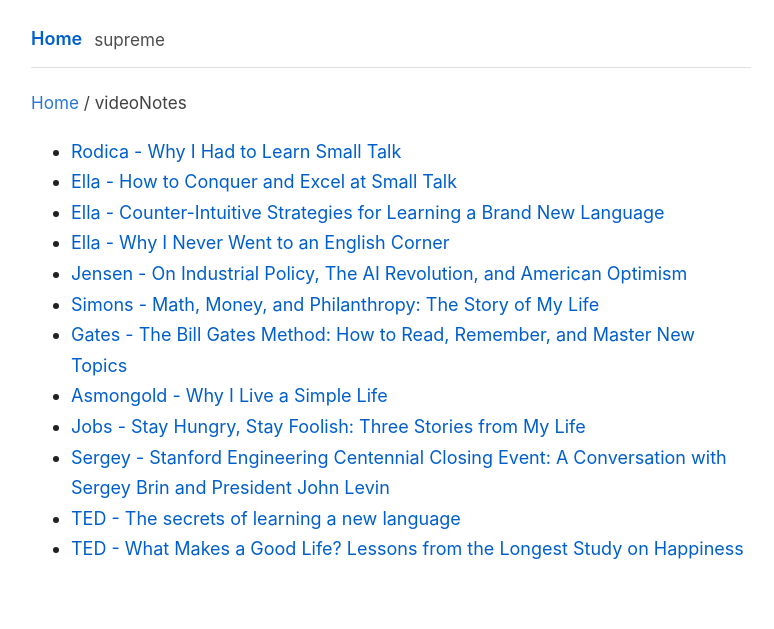
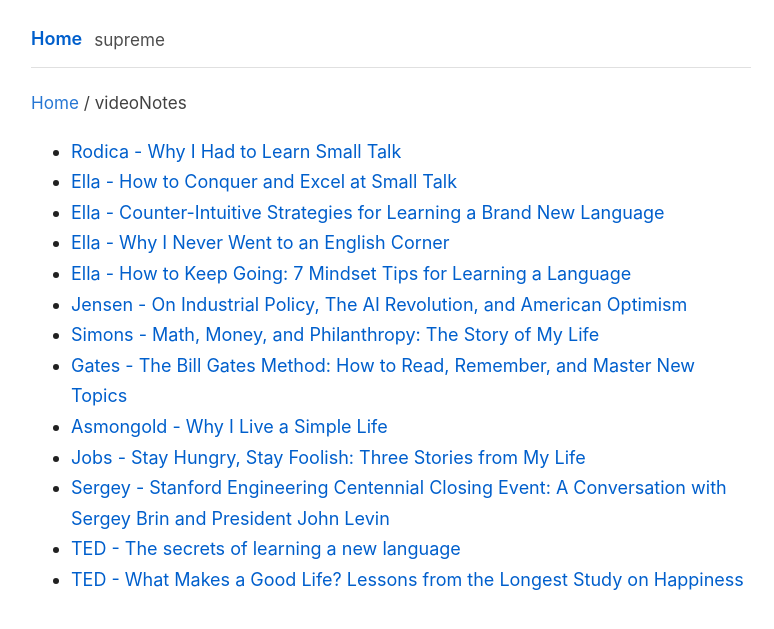
Before and after one commit to CompositeLizard/supreme, a Jekyll site: the page built from videoNotes/index.md, in a window 1280 px wide. Shown: the top 629 px of the page, without its empty margins (249-1023 px from the left). Built offline with Jekyll 4.4.1, drawn with Linux system fonts in a browser that asks for light colours.

Commit message:
Update index.md

```diff
--- a/videoNotes/index.md
+++ b/videoNotes/index.md
@@ -6,6 +6,7 @@ title: Notes
 - [Ella - How to Conquer and Excel at Small Talk ](Conquer-Excel-Small-Talk.md)
 - [Ella - Counter-Intuitive Strategies for Learning a Brand New Language](counterintuitive-ways.md)
 - [Ella - Why I Never Went to an English Corner](English-Corner.md)
+- [Ella - How to Keep Going: 7 Mindset Tips for Learning a Language](How-Keep-Going-Mindset-Tip.mds)
 - [Jensen - On Industrial Policy, The AI Revolution, and American Optimism](Jensen-Huang-Industrial-Policy-AI-Revolution-American-Optimism.md)
 - [Simons - Math, Money, and Philanthropy: The Story of My Life](Math-Money-Philanthropy-Story-of-My-Life.md)
 - [Gates - The Bill Gates Method: How to Read, Remember, and Master New Topics](Bil-Gates-Method-Reading.md)
```
